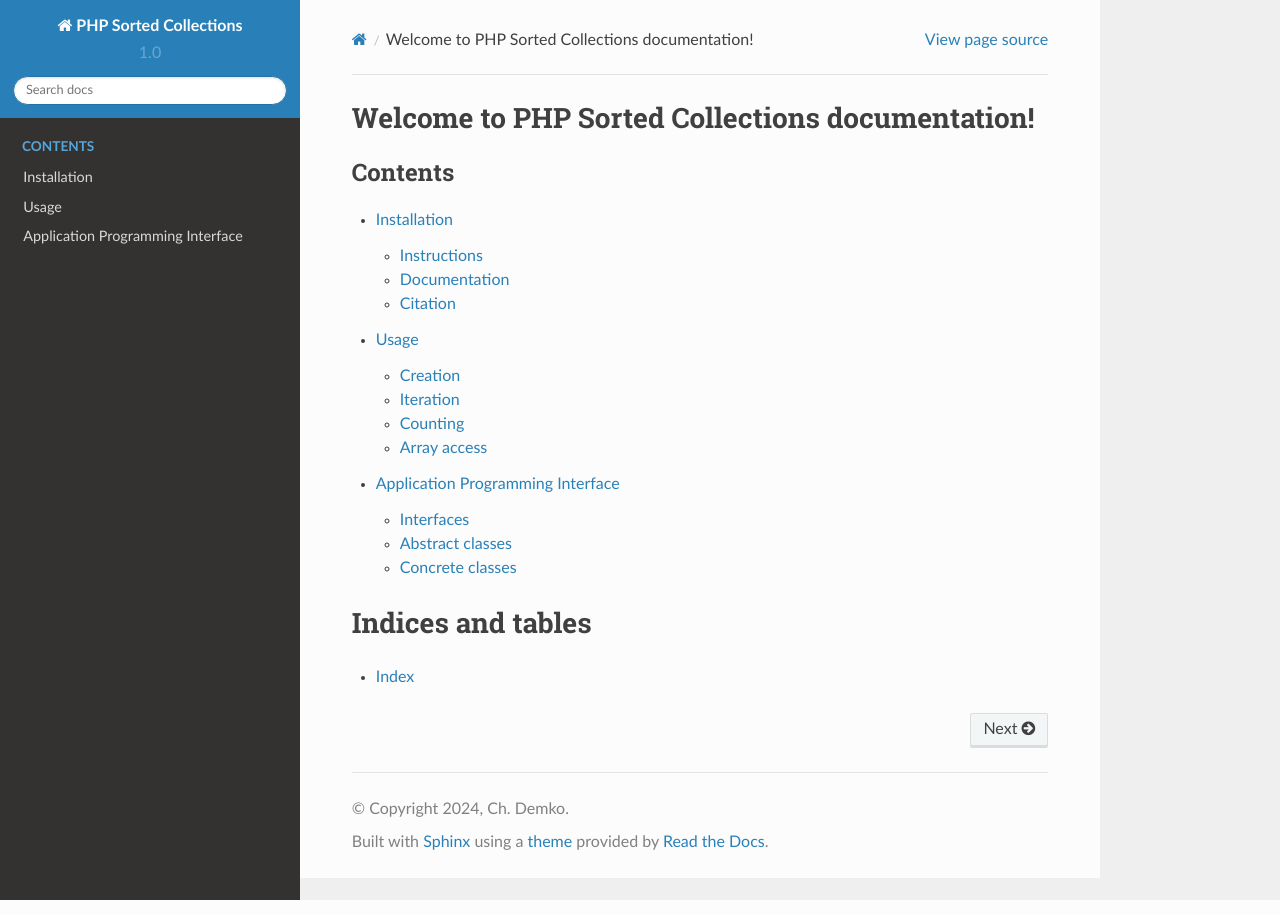
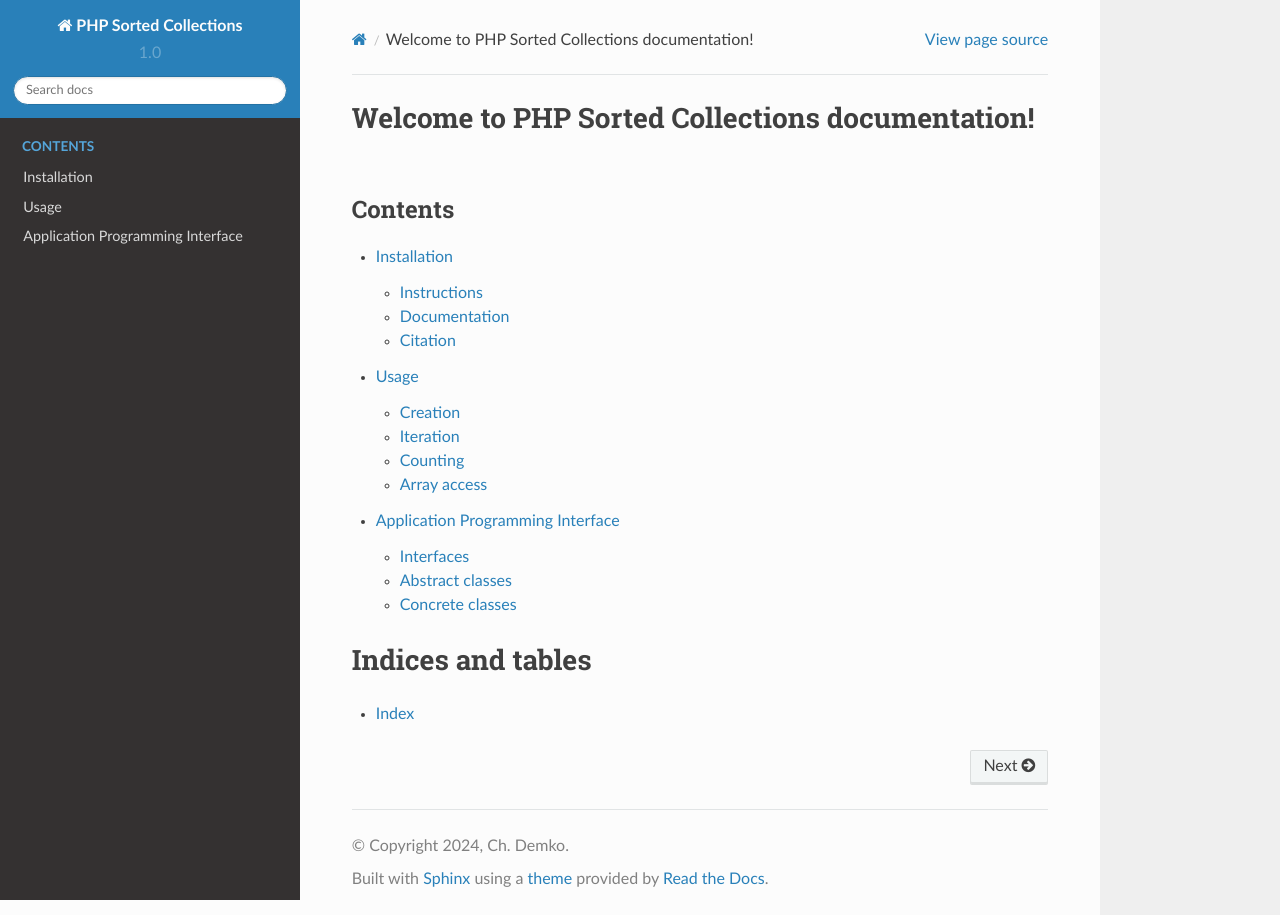
Before and after one commit to chdemko/php-sorted-collections, a Sphinx documentation site: the page built from docs/index.rst, in a window 1280 px wide. Built offline with Sphinx 7.4.7 and the Read the Docs theme 2.0.0, drawn with Linux system fonts in a browser that asks for light colours.

Commit message:
Try to fix read the docs

```diff
--- a/docs/conf.py
+++ b/docs/conf.py
@@ -106,9 +106,7 @@
 # a list of builtin themes.
 #
 #html_theme = 'alabaster'
-import sphinx_rtd_theme
 html_theme = 'sphinx_rtd_theme'
-html_theme_path = [sphinx_rtd_theme.get_html_theme_path()]
 
 from sphinx.highlighting import lexers
 from pygments.lexers.web import PhpLexer
```
